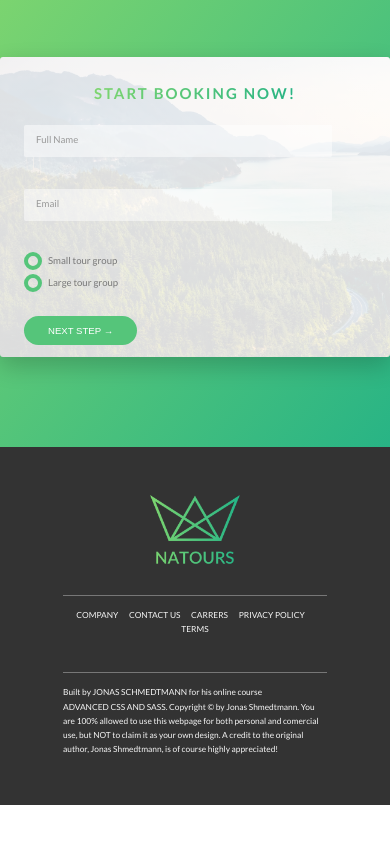
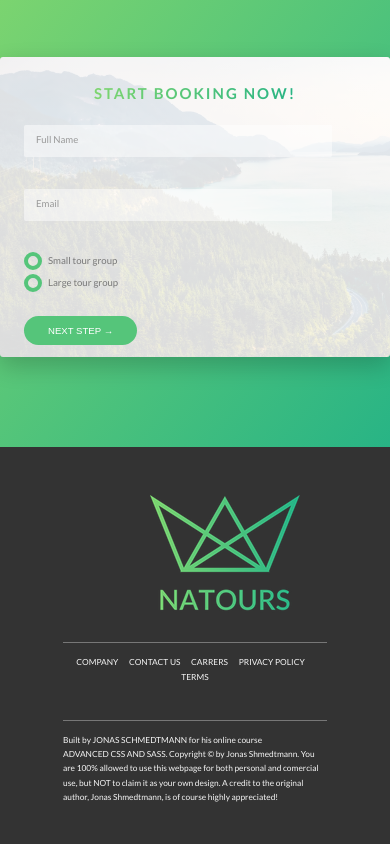
Before and after one commit to xenturi0n/natours, a website: page src/index.html in a window 390 px wide. Shown: the part 4462-5306 px from the top of the page. Before the commit the page ends 5267 px from the top, so only its background shows below. Drawn offline with nearby package versions, Linux system fonts and the light colour scheme; files that its build step writes are made by us from their sources.

Commit message:
61. Responsive Images in HTML - Art Direction and Density Switching

```diff
--- a/src/index.html
+++ b/src/index.html
@@ -357,7 +357,11 @@
 
     <footer class="footer">
         <div class="footer__logo-box">
-            <img src="../img/logo-green-2x.png" alt="Full logo" class="footer__logo">
+            <picture class="footer__logo">
+                <source srcset="../img/logo-green-1x.png 1x, ../img/logo-green-2x.png 2x" media="(max-width: 37.5em)">
+                <img srcset="../img/logo-green-1x.png 1x, ../img/logo-green-2x.png 2x" alt="Full logo">
+            </picture>
+
         </div>
         <div class="row">
             <div class="col-1-of-2">
```
